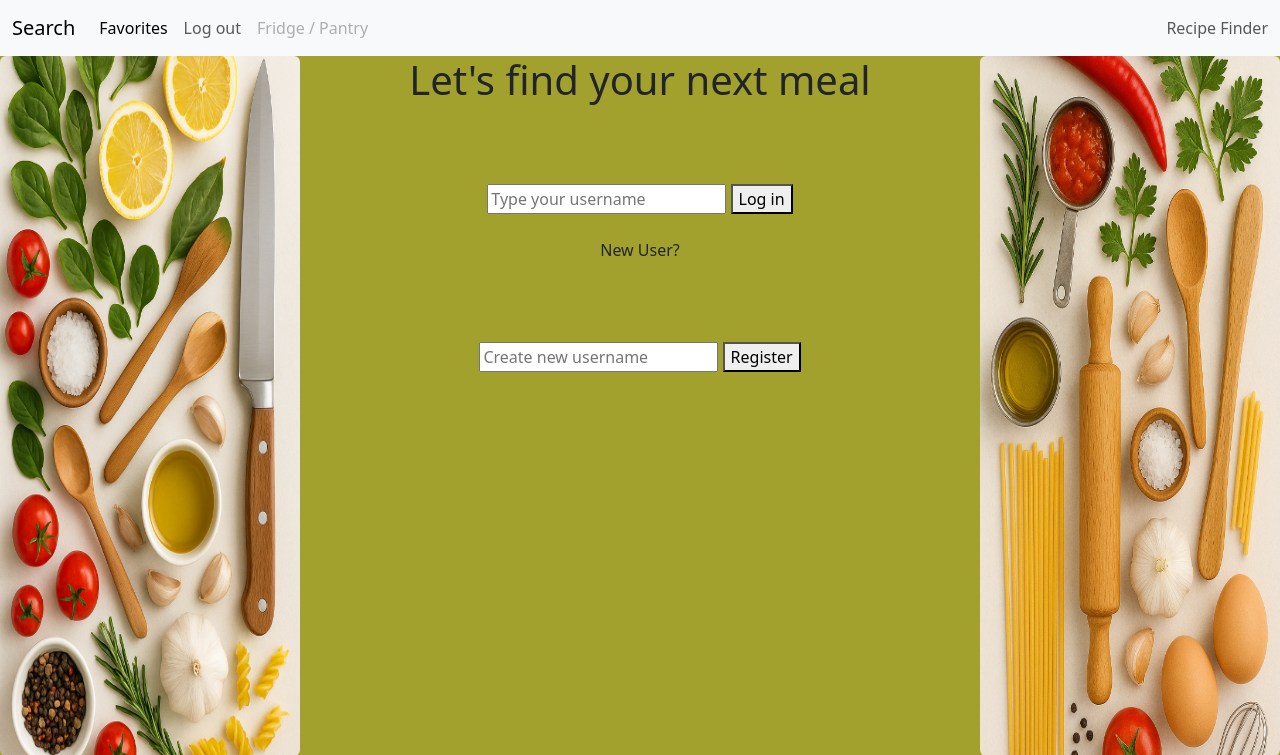
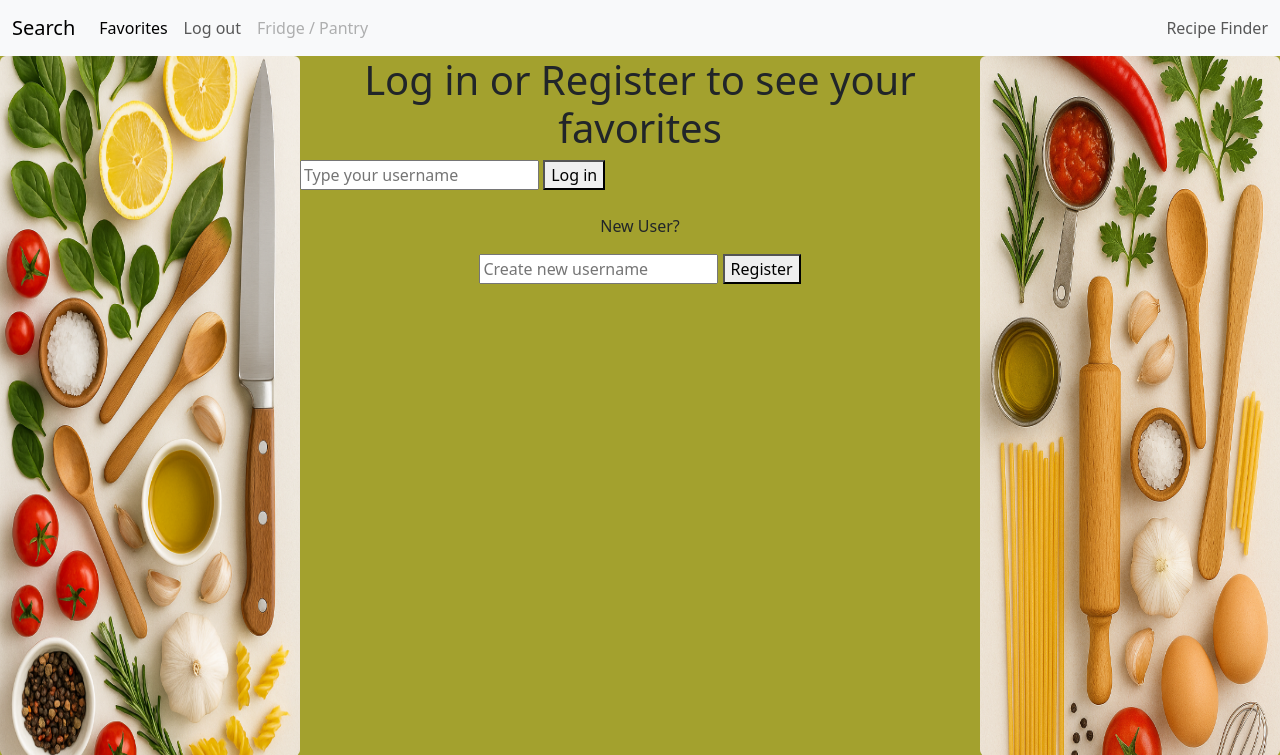
Before and after one commit to dancast835/recipe_finder, a Flask app: page /favorites in a window 1280 px wide. Shown: the top 755 px of the page. Run offline with Flask 3, Linux system fonts and the light colour scheme.

Commit message:
Complete database, user is able to add recipes to favorites under their username

```diff
--- a/main.py
+++ b/main.py
@@ -3,9 +3,8 @@ import os
 from dotenv import load_dotenv
 from flask import Flask, render_template, request, flash, session
 from flask_sqlalchemy import SQLAlchemy
-from sqlalchemy import String
-from sqlalchemy.orm import DeclarativeBase, mapped_column, Mapped
-
+from sqlalchemy import String, ForeignKey
+from sqlalchemy.orm import DeclarativeBase, mapped_column, Mapped, relationship
 
 #------------------------------------------------- Variables -----------------------------------------------#
 #API Edamam
@@ -21,7 +20,7 @@ header = {
 
 #initialize flask
 app = Flask(__name__)
-app.secret_key = "Cachapaconqueso"
+app.secret_key = 'your_secret_key'
 
 user_verified = False
 
@@ -30,15 +29,17 @@ class Base(DeclarativeBase):
     pass
 
 db = SQLAlchemy(model_class=Base)
-app.config['SQLALCHEMY_DATABASE_URI'] = 'sqlite:///recipes.db'
+
+app.config['SQLALCHEMY_DATABASE_URI'] = "sqlite:///recipes.db"
 db.init_app(app)
 
+#set up for a one-to-many relationship between users and their favorite recipes
 class User(db.Model):
     __tablename__ = "users"
     id: Mapped[int] = mapped_column(primary_key=True)
-    username: Mapped[str] = mapped_column(String(150), unique=True, nullable=False)
+    username: Mapped[str] = mapped_column(String(150), unique=True)
 
-    favorites: Mapped[list["Favorite"]] = db.relationship(back_populates="user")
+    favorite: Mapped[list["Favorite"]] = relationship()
 
 class Favorite(db.Model):
     __tablename__ = "favorites"
@@ -47,41 +48,41 @@ class Favorite(db.Model):
     url: Mapped[str]
     image: Mapped[str]
 
-    user_id: Mapped[int] = mapped_column(db.ForeignKey("users.id"))
-    user: Mapped["User"] = db.relationship(back_populates="favorites")
+    user_id: Mapped[int] = mapped_column(ForeignKey("users.id"))
 
 with app.app_context():
     db.create_all()
 
+
 #------------------------------------------------- Routes ------------------------------------------------#
-@app.route('/')
+@app.route("/")
 def home():
     return render_template("index.html")
 
-@app.route('/login', methods=['GET', 'POST'])
+@app.route("/login", methods=["GET", "POST"])
 def login():
-    if request.method == 'POST':
+    if request.method == "POST":
         username = request.form['username']
-        session['username'] = username
         user = User.query.filter_by(username=username).first()
         if user:
             global user_verified
             user_verified = True
+            session['username'] = username
             return render_template("favorites.html")
         else:
             return render_template("login.html")
     return render_template("login.html")
 
-@app.route('/logout', methods=['GET', 'POST'])
+@app.route("/logout", methods=["GET", "POST"])
 def logout():
     session.pop('username', None)
     global user_verified
     user_verified = False
     return render_template("index.html")
 
-@app.route('/signup', methods=['GET', 'POST'])
+@app.route("/signup", methods=["GET", "POST"])
 def signup():
-    if request.method == 'POST':
+    if request.method == "POST":
         new_user = User(
             username=request.form['new user']
         )
@@ -89,34 +90,47 @@ def signup():
         db.session.commit()
         return render_template("login.html")
 
-#TODO: make it to if user is in session the link will take directly to favorites page
-@app.route('/favorites')
+
+@app.route("/favorites")
 def favorites():
-    if 'username' in session:
-        return render_template("favorites.html")
-    elif not user_verified:
+    if 'username' not in session:
         return render_template("login.html")
 
-    return render_template("favorites.html")
+    else:
+        user = User.query.filter_by(username=session['username']).first()
+
+        if user:
+            user_favorites = Favorite.query.filter_by(user_id=user.id)
+            label = [fav.label for fav in user_favorites]
+            url = [fav.url for fav in user_favorites]
+            image = [fav.image for fav in user_favorites]
+
+            recipes = zip(label, url, image)
+            return render_template("favorites.html", recipes=recipes)
+
+@app.route("/add_favorites", methods=["GET", "POST"])
+def add_favorites():
+    if request.method == "POST":
+        user = User.query.filter_by(username=session['username']).first()
+
+        if user:
+            new_favorite = Favorite(
+                label=request.form['label'],
+                url=request.form['url'],
+                image=request.form['image'],
+                user_id=user.id
+            )
+            db.session.add(new_favorite)
+            db.session.commit()
+
+        return "<h1>Favorite Added</h1>"
+    return "<h1>Error Adding Favorite</h1>"
 
 
-@app.route('/add_favorites', methods=['GET', 'POST'])
-def add_favorites():
-    if request.method == 'POST':
-        new_favorite = Favorite(
-            label=request.form['label'],
-            url=request.form['url'],
-            image=request.form['image']
-        )
-        db.session.add(new_favorite)
-        db.session.commit()
 
-    return "<h1>Favorite Added</h1>"
-
-
-@app.route('/result', methods=['GET', 'POST'])
+@app.route("/result", methods=["GET", "POST"])
 def result():
-    if request.method == 'POST':
+    if request.method == "POST":
         ingredient = request.form['ingredients']
 
         params = {
@@ -134,16 +148,16 @@ def result():
         response = requests.get(url="https://api.edamam.com/api/recipes/v2", params=params, headers=header)
         data = response.json()
 
-        for recipe in data["hits"][:5]:  # Print first 5 recipes
-            label.append(recipe["recipe"]["label"])
-            image.append(recipe["recipe"]["image"])
-            url.append(recipe["recipe"]["url"])
+        for recipe in data['hits'][:5]:  # Print first 5 recipes
+            label.append(recipe['recipe']['label'])
+            image.append(recipe['recipe']['image'])
+            url.append(recipe['recipe']['url'])
 
         recipes = zip(label, url, image)    #zip function to combine lists into tuples to loop all at the same time in html file
 
         return render_template("result.html", recipes=recipes)
 
-@app.route('/random')
+@app.route("/random")
 def random():
     params = {
         "type": "public",
@@ -161,10 +175,10 @@ def random():
     response = requests.get(url="https://api.edamam.com/api/recipes/v2", params=params, headers=header)
     data = response.json()
 
-    for recipe in data["hits"][:5]:  # Print first 5 recipes
-        label.append(recipe["recipe"]["label"])
-        image.append(recipe["recipe"]["image"])
-        url.append(recipe["recipe"]["url"])
+    for recipe in data['hits'][:5]:  # Print first 5 recipes
+        label.append(recipe['recipe']['label'])
+        image.append(recipe['recipe']['image'])
+        url.append(recipe['recipe']['url'])
 
     recipes = zip(label, url, image)  # zip function to combine lists into tuples to loop all at the same time
 
@@ -172,5 +186,7 @@ def random():
 
 
 
+
+
 if __name__ == "__main__":
     app.run(debug=True)
--- a/static/style.css
+++ b/static/style.css
@@ -2,10 +2,7 @@ body {
     background-color: rgb(163, 161, 46);
 }
 
-form {
-    text-align: center;
-    margin-top: 80px;
-}
+
 
 h1 {
     color: Dark green;
--- a/templates/base.html
+++ b/templates/base.html
@@ -19,7 +19,7 @@
     <div class="collapse navbar-collapse" id="navbarText">
       <ul class="navbar-nav me-auto mb-2 mb-lg-0">
         <li class="nav-item">
-          <a class="nav-link active" aria-current="page" href="{{ url_for('login') }}">Favorites</a>
+          <a class="nav-link active" aria-current="page" href="{{ url_for('favorites') }}">Favorites</a>
         </li>
         <li class="nav-item">
           <a class="nav-link" href="/logout">Log out</a>
--- a/templates/login.html
+++ b/templates/login.html
@@ -8,7 +8,7 @@
     <img src="/static/banner1.png" class="rounded float-start" alt="banner 1" width="300" height="700">
     <img src="/static/banner2.png" class="rounded float-end" alt="banner 2" width="300" height="700">
 
-    <h1>Let's find your next meal</h1>
+    <h1>Log in or Register to see your favorites</h1>
     <form action="/login" method="post">
         <input type="text" name="username" placeholder="Type your username" required>
         <button type="submit">Log in</button>
--- a/templates/result.html
+++ b/templates/result.html
@@ -1,7 +1,6 @@
 {% extends "base.html" %}
 
 <head>
-    <link rel="stylesheet" href="/static/style.css">
 </head>
 
 {% block content %}
@@ -9,12 +8,9 @@
 
     {% for label, url, image in recipes %}
         <h5 class="card-title">{{ label }}</h5>
-        <a href="{{ url }}">
-            <img src="{{ image }}" alt="Recipe Image">
-        </a>
+        <a href="{{ url }}"><img src="{{ image }}" alt="Recipe Image"></a>
 
         <form action="/add_favorites" method="post">
-
             <!-- Hidden inputs to send recipe data -->
             <input type="hidden" name="label" value="{{ label }}">
             <input type="hidden" name="url" value="{{ url }}">
```
Also changed, not shown: templates/favorites.html (+7 -0 lines), templates/index.html (+10 -4 lines).
